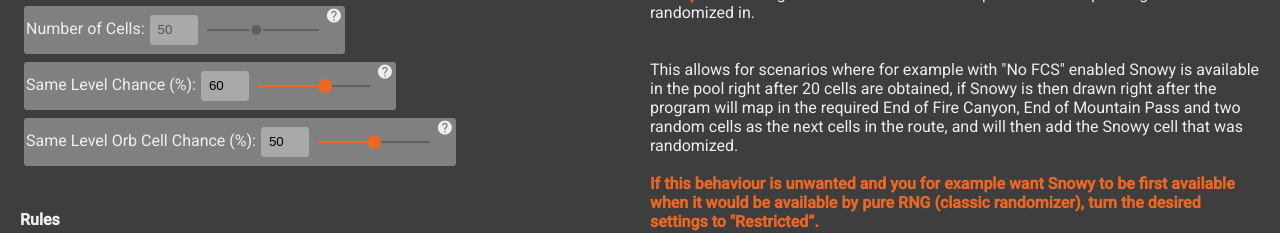
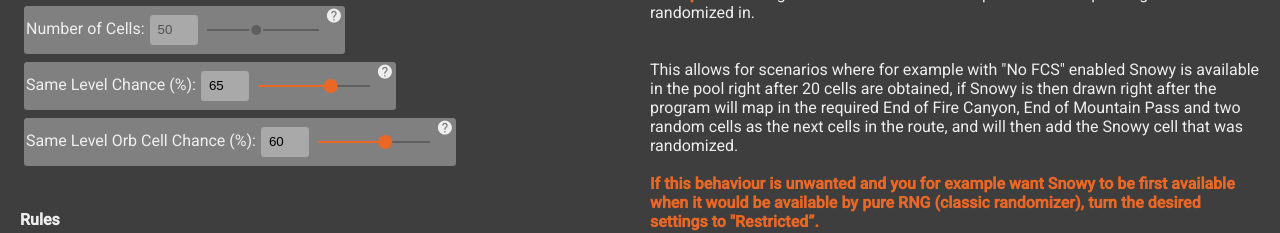
Before and after one commit to JoKronk/JakCoR, an Angular app: page / in a window 1280 px wide. Shown: the part 470-703 px from the top of the page. Built offline with nearby package versions, Linux system fonts and the light colour scheme.

Commit message:
-Updated preset percent values.

```diff
--- a/src/app/common/classes/preset.ts
+++ b/src/app/common/classes/preset.ts
@@ -75,8 +75,8 @@ export class Preset {
         preset.randomizer.cellsInRun = 50;
         preset.randomizer.cellsShownInAdvance = 100;
         preset.randomizer.endAtFinalBoss = false;
-        preset.randomizer.sameLevelPercent = 60;
-        preset.randomizer.sameLevelPercentOrbCells = 50;
+        preset.randomizer.sameLevelPercent = 65;
+        preset.randomizer.sameLevelPercentOrbCells = 60;
         preset.lockLevel = 2;
         return preset;
     }
@@ -86,8 +86,8 @@ export class Preset {
         preset.randomizer.cellsInRun = 74;
         preset.randomizer.cellsShownInAdvance = 2;
         preset.randomizer.endAtFinalBoss = true;
-        preset.randomizer.sameLevelPercent = 65;
-        preset.randomizer.sameLevelPercentOrbCells = 55;
+        preset.randomizer.sameLevelPercent = 70;
+        preset.randomizer.sameLevelPercentOrbCells = 60;
         preset.lockLevel = 1;
         return preset;
     }
@@ -162,7 +162,7 @@ export class Preset {
         preset.randomizer.cellsInRun = 101;
         preset.randomizer.cellsShownInAdvance = 100;
         preset.randomizer.endAtFinalBoss = true;
-        preset.randomizer.sameLevelPercent = 70;
+        preset.randomizer.sameLevelPercent = 75;
         preset.randomizer.sameLevelPercentOrbCells = 60;
         preset.lockLevel = 2;
         return preset;
```
